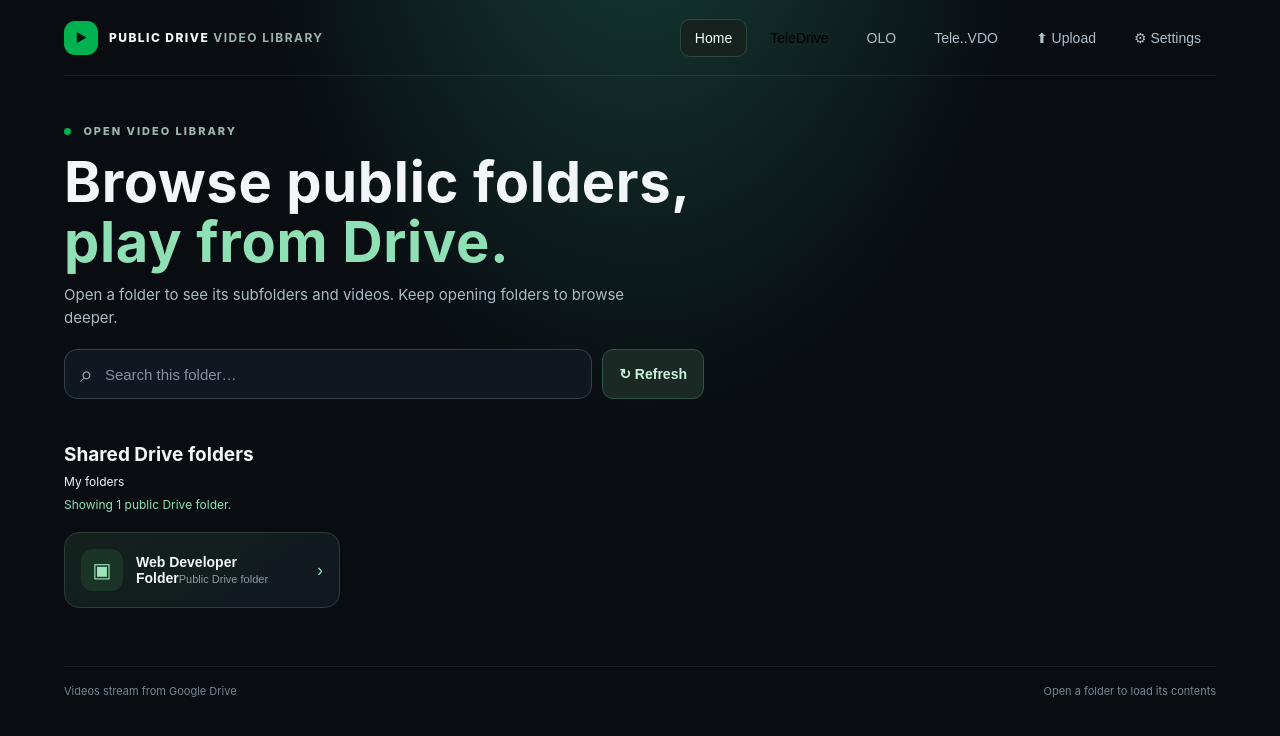
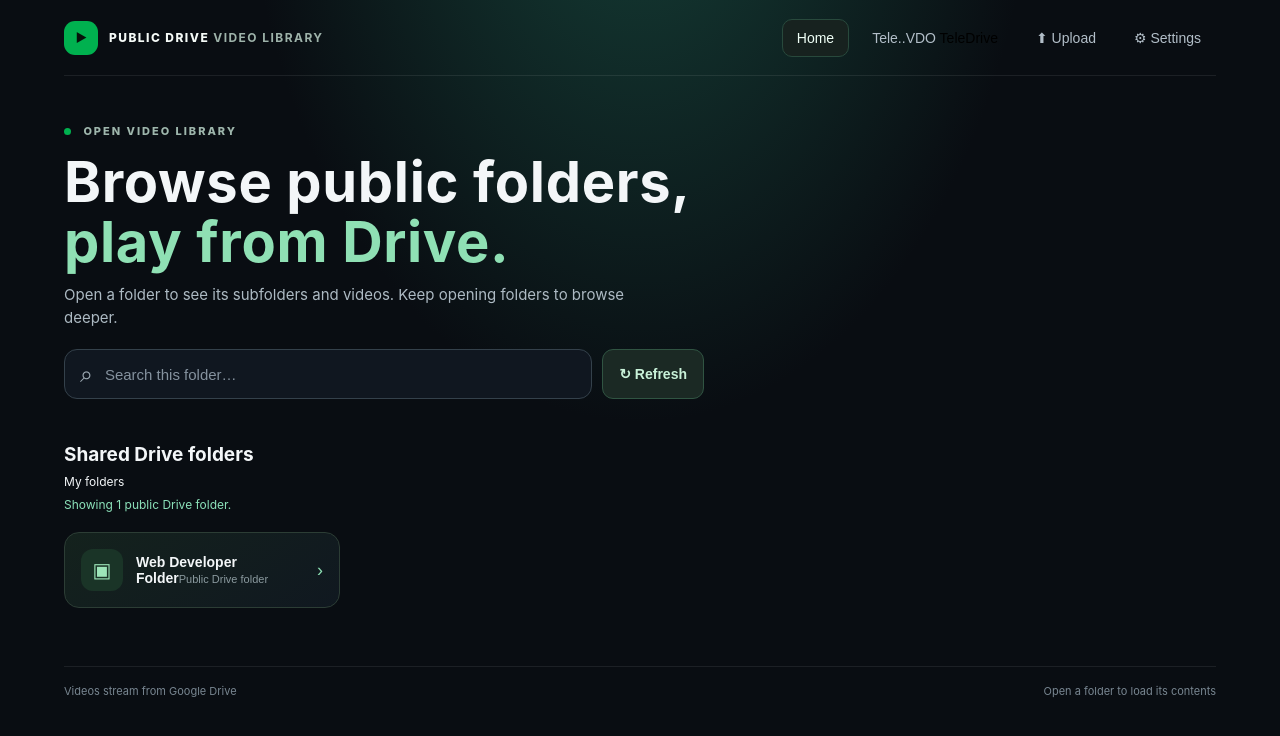
Before and after one commit to Chearothy/TelegramVDO, a website: page index.html in a window 1280 px wide. Drawn offline with Linux system fonts and the light colour scheme.

Commit message:
Update index.html

```diff
--- a/index.html
+++ b/index.html
@@ -13,9 +13,7 @@
     </a>
     <div class="nav-actions">
       <button id="home-tab" class="nav-button active" type="button" aria-pressed="true">Home</button>
-       <button class="nav-button" type="button" ><a href="https://teledrive2027.vercel.app/" style="text-decoration: none; color:black;text-decoration:none;">TeleDrive</a></button>
-       <button id="TeleDrive-tab" class="nav-button" type="button" aria-pressed="false">OLO</button>
-      <button id="tele-tab" class="nav-button" type="button" aria-pressed="false">Tele..VDO</button>
+      <button id="tele-tab" class="nav-button" type="button" aria-pressed="false">Tele..VDO <a href="https://teledrive2027.vercel.app/" style="text-decoration: none; color:black;text-decoration:none;">TeleDrive</a></button>
       <button id="upload-tab" class="nav-button" type="button" aria-pressed="false">⬆ Upload</button>
       <button id="settings-tab" class="nav-button" type="button" aria-pressed="false">⚙ Settings</button>
     </div>
```
